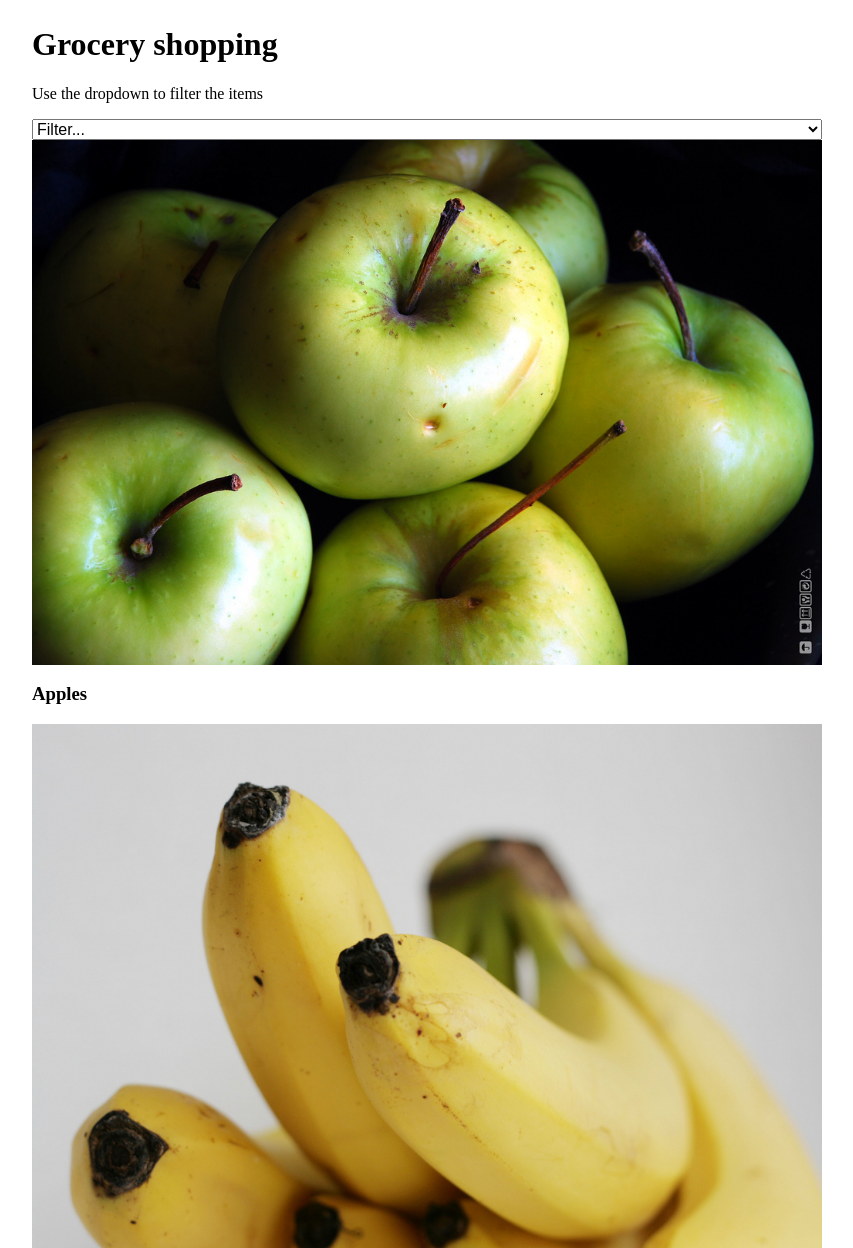
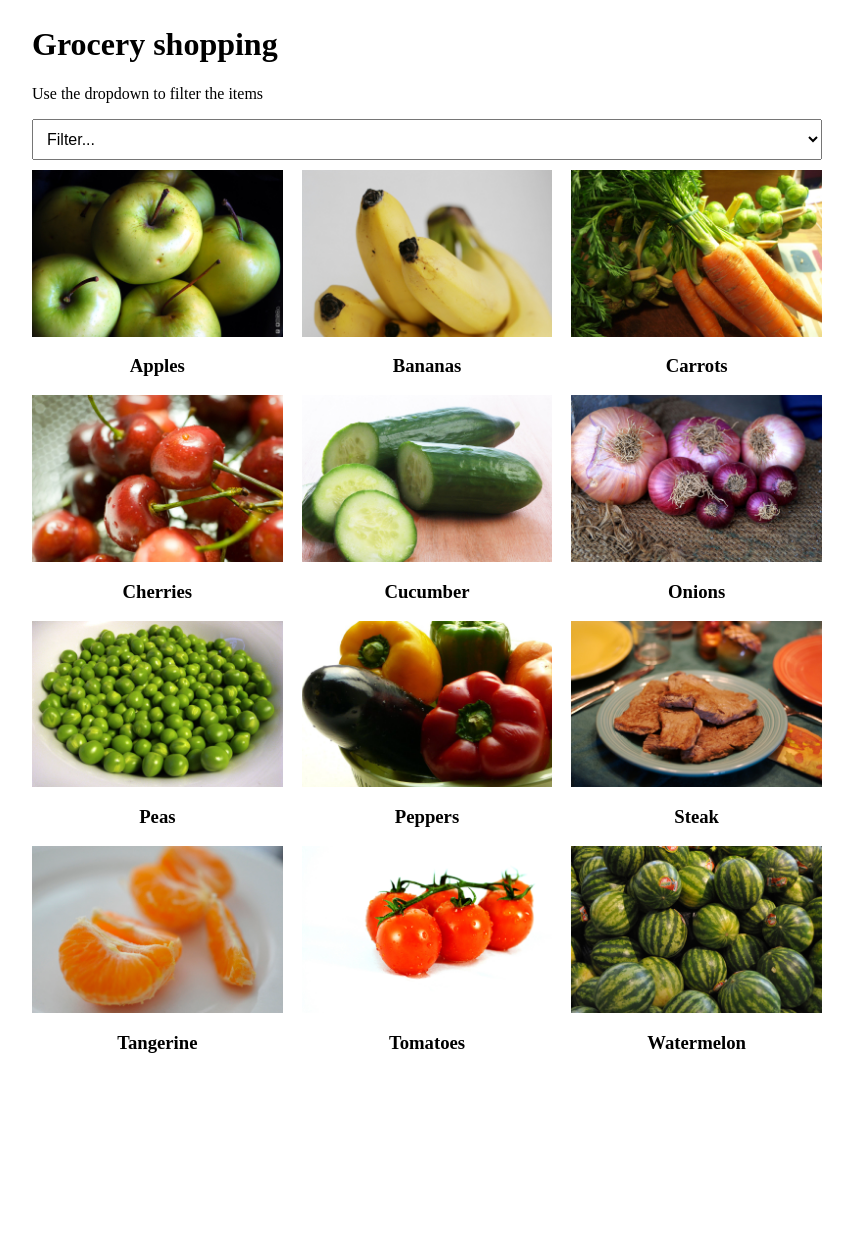
Before and after one commit to tc-mccarthy/filter-foods-tuesday-2022, a plain HTML site: page index.html in a window 1280 px wide. Shown: the top 1248 px of the page, without its empty margins (213-1066 px from the left). After the commit the page ends 1077 px from the top, so only its background shows below. Drawn offline with nearby package versions, Linux system fonts and the light colour scheme.

Commit message:
Final commit

```diff
--- a/index.html
+++ b/index.html
@@ -1,16 +1,18 @@
 <!DOCTYPE html>
 <html lang="en">
-
   <head>
-    <meta charset="utf-8">
+    <meta charset="utf-8" />
     <!-- set the character set -->
-    <meta http-equiv="X-UA-Compatible" content="IE=edge">
-    <meta name="viewport" content="width=device-width, initial-scale=1">
+    <meta http-equiv="X-UA-Compatible" content="IE=edge" />
+    <meta name="viewport" content="width=device-width, initial-scale=1" />
     <!-- first step to a responsive site -->
     <title>Food filter</title>
 
     <!-- FONT AWESOME -->
-    <link rel="stylesheet" href="https://cdnjs.cloudflare.com/ajax/libs/font-awesome/4.7.0/css/font-awesome.min.css" />
+    <link
+      rel="stylesheet"
+      href="https://cdnjs.cloudflare.com/ajax/libs/font-awesome/4.7.0/css/font-awesome.min.css"
+    />
 
     <!-- Your styles should be called here -->
     <link href="style.css" rel="stylesheet" />
@@ -36,63 +38,63 @@
           <option value="meat">Meat</option>
         </select>
       </div>
-        <section id="fruits">
-            <div class="item">
+      <section id="food">
+        <div class="item fruit active">
           <img src="img/apples.jpg" />
           <h3>Apples</h3>
         </div>
 
-            <div class="item">
+        <div class="item fruit active">
           <img src="img/bananas.jpg" />
           <h3>Bananas</h3>
         </div>
 
-            <div class="item">
+        <div class="item vegetable active">
           <img src="img/carrots.jpg" />
           <h3>Carrots</h3>
         </div>
 
-            <div class="item">
+        <div class="item fruit active">
           <img src="img/cherries.jpg" />
           <h3>Cherries</h3>
         </div>
 
-            <div class="item">
+        <div class="item fruit active">
           <img src="img/cucumber.jpg" />
           <h3>Cucumber</h3>
         </div>
 
-            <div class="item">
+        <div class="item vegetable active">
           <img src="img/onions.jpg" />
           <h3>Onions</h3>
         </div>
 
-            <div class="item">
+        <div class="item vegetable active">
           <img src="img/peas.jpg" />
           <h3>Peas</h3>
         </div>
 
-            <div class="item">
+        <div class="item fruit active">
           <img src="img/peppers.jpg" />
           <h3>Peppers</h3>
         </div>
 
-            <div class="item">
+        <div class="item meat active">
           <img src="img/steak.jpg" />
           <h3>Steak</h3>
         </div>
 
-            <div class="item">
+        <div class="item fruit active">
           <img src="img/tangerine.jpg" />
           <h3>Tangerine</h3>
         </div>
 
-            <div class="item">
+        <div class="item fruit vegetable active">
           <img src="img/tomatoes.jpg" />
           <h3>Tomatoes</h3>
         </div>
 
-            <div class="item">
+        <div class="item fruit active">
           <img src="img/watermelon.jpg" />
           <h3>Watermelon</h3>
         </div>
@@ -102,5 +104,4 @@
     <!-- Your javascript should be called here -->
     <script src="main.js"></script>
   </body>
-
 </html>
--- a/main.js
+++ b/main.js
@@ -1 +1,15 @@
-// silence
+const select = document.querySelector(".filter");
+
+select.addEventListener("change", function (e) {
+  const chosen_food = e.target.value;
+  const currently_visible = document.querySelectorAll(".item.active");
+  const make_visible = document.querySelectorAll(`.item.${chosen_food}`);
+
+  currently_visible.forEach(function (food) {
+    food.classList.remove("active");
+  });
+
+  make_visible.forEach(function (food) {
+    food.classList.add("active");
+  });
+});
--- a/style.css
+++ b/style.css
@@ -7,10 +7,9 @@ Sometimes, when we stretch out to larger screens, we need to make minor tweaks f
 You will find this is far easier than the opposite task of using CSS to cram your desktop experience into a mobile device.
 */
 
-
 /* THIS LINE LOADS IN A NICE RESET TO ENSURE ALL BROWSERS HAVE THE SAME BASE STYLES */
 
-@import url('https://cdnjs.cloudflare.com/ajax/libs/normalize/7.0.0/normalize.min.css');
+@import url("https://cdnjs.cloudflare.com/ajax/libs/normalize/7.0.0/normalize.min.css");
 
 /* Start your base/mobile styles here */
 
@@ -38,13 +37,46 @@ img {
 select {
   display: block;
   width: 100%;
+  padding: 10px;
+  margin-bottom: 10px;
 }
 
+#food {
+  display: flex;
+  flex-wrap: wrap;
+  justify-content: space-between;
+}
+
+#food > div {
+  flex-basis: calc(50% - 10px);
+  text-align: center;
+  transition: all 0.5s ease-in-out;
+}
+
+.item {
+  /**
+    if you want to hide it all together
+    display: none;
+    */
+  opacity: 0.65;
+  transition: opacity 0.5s ease-in-out;
+}
+
+.item.active {
+  /**
+    if you want to hide it all together
+    display: block;
+    */
+  opacity: 1;
+}
 
 /* Tablet/Desktop overrides */
+@media (min-width: 681px) {
+  #food > div {
+    flex-basis: calc(33% - 10px);
+  }
+}
 
-@media(min-width: 681px) {}
-
-@media(min-width: 729px) {
+@media (min-width: 729px) {
   /* Any adjustments for desktop and larger go here. Note these styles will be applied to anything 729px or larger -- so desktop */
 }
```
Lines whose indentation alone changed are shown as unchanged.
